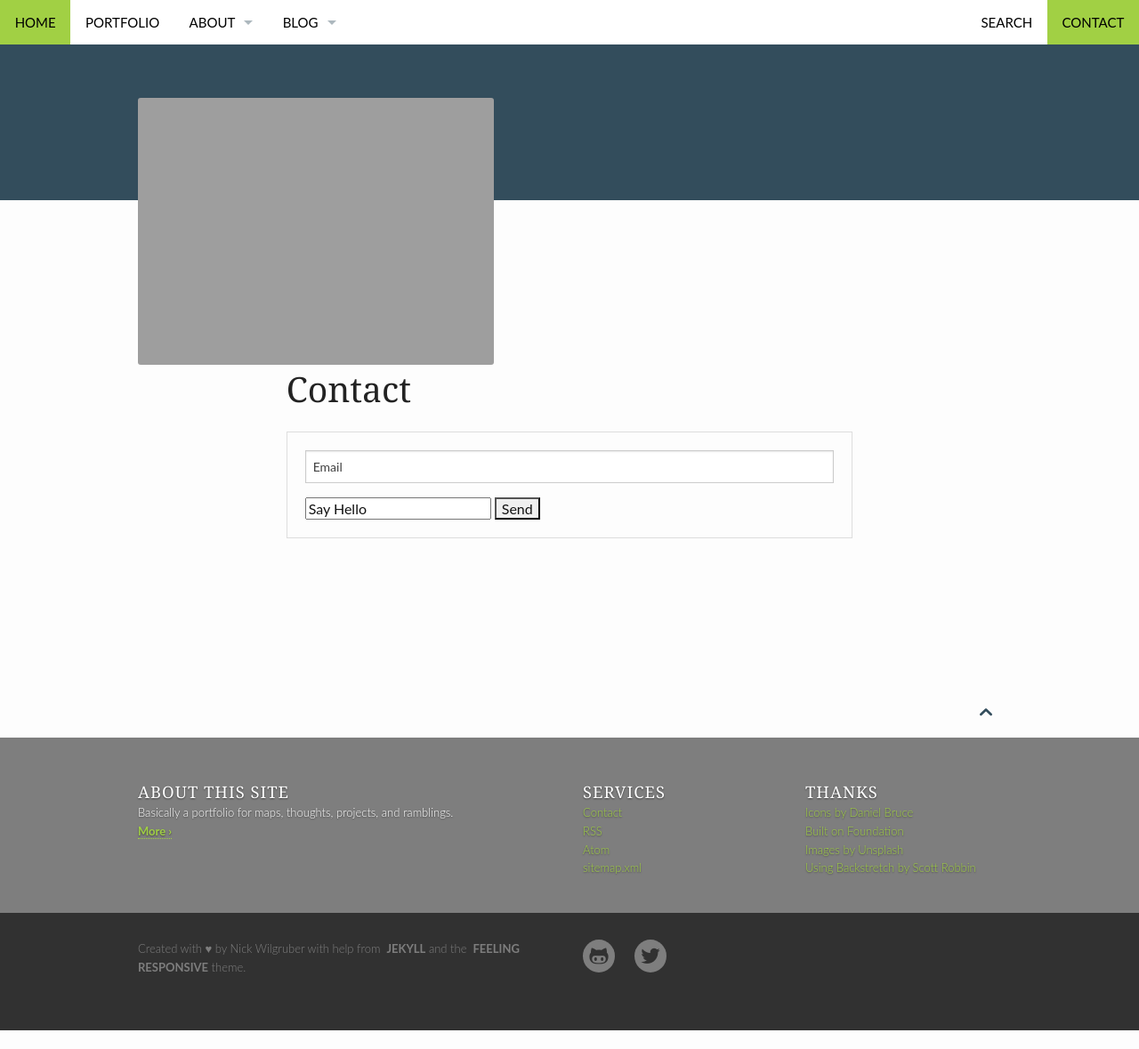
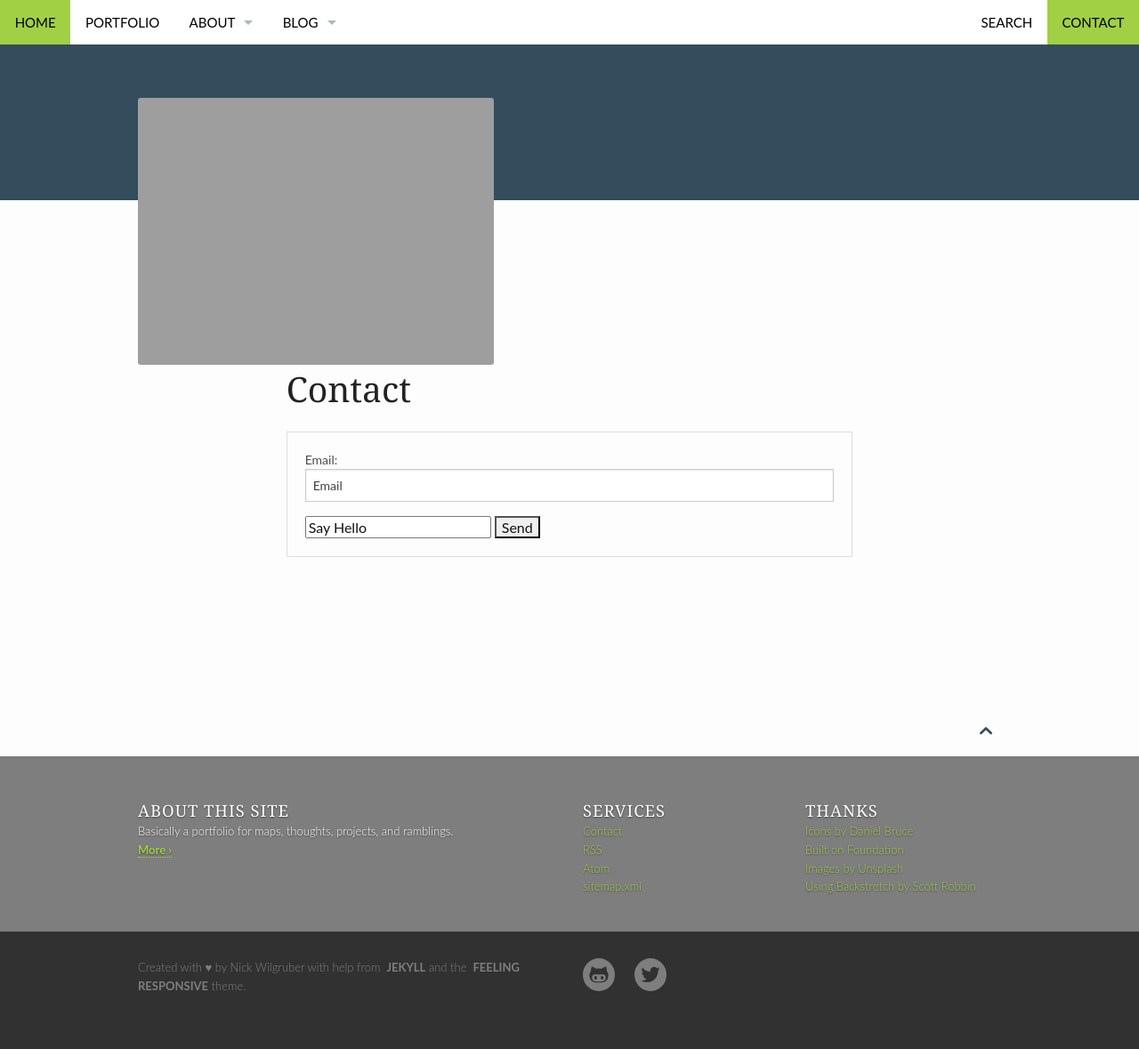
Before and after one commit to wontgruber/wontgruber.github.io, a Jekyll site: the page built from pages/contact.md, in a window 1280 px wide. Shown: the whole page at 89% size. Built offline with Jekyll 4.4.1, drawn with Linux system fonts in a browser that asks for light colours; before the commit the page ends 1158 px from its top, so only the background shows below that.

Commit message:
Update contact.md

```diff
--- a/pages/contact.md
+++ b/pages/contact.md
@@ -10,6 +10,7 @@ permalink: "/contact/"
 <form action="https://formspree.io/nwilgruber@gmail.com"
       method="POST">
       <fieldset>
+            <label for="email">Email:</label>
             <input type="email" name="Email" value="Email">
             <input type="textarea" name="Say hello!" rows="10" cols="50" value="Say Hello">
             <input type="submit" value="Send">
```
